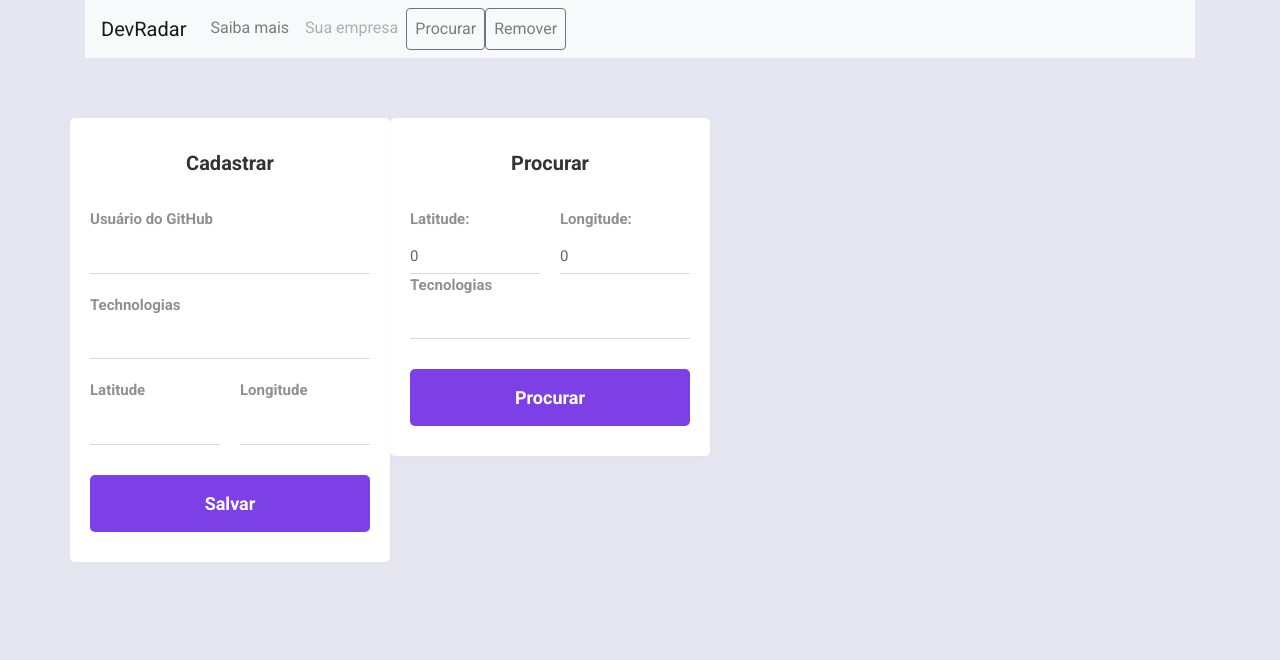
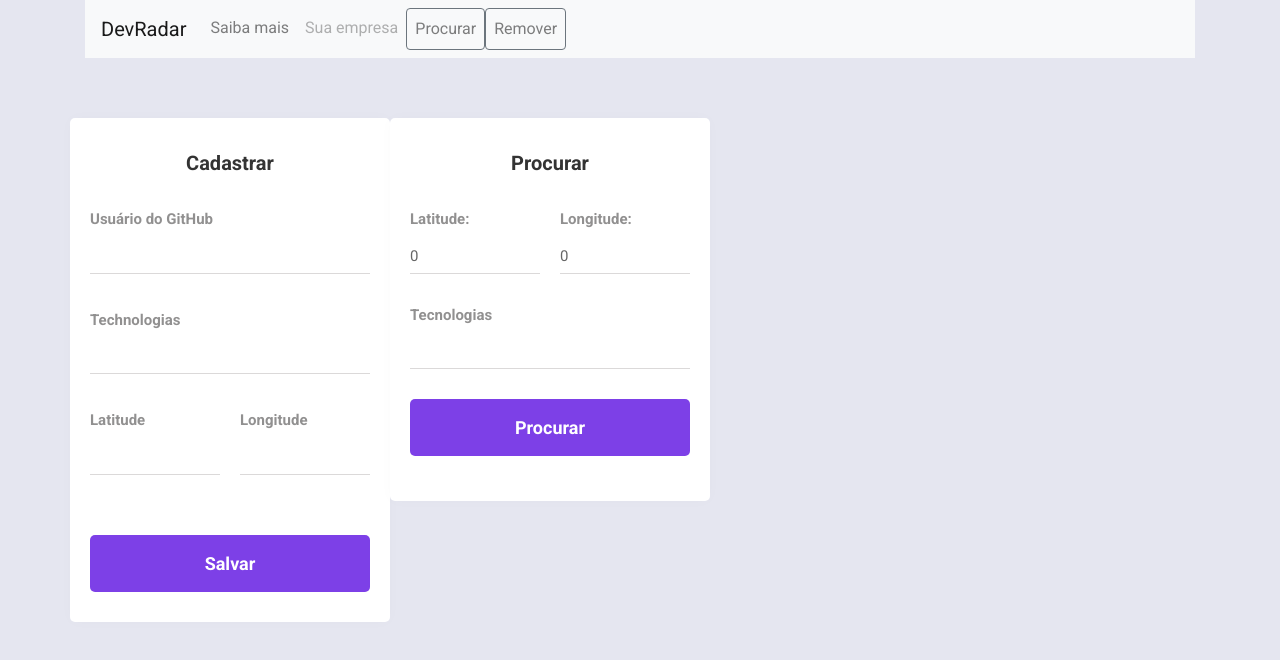
Before and after one commit to thiagojacinto/omnistack10-devRadar, a React (Create React App) app in the folder web/: page / in a window 1280 px wide. Shown: the top 660 px of the page. Built offline with nearby package versions, Linux system fonts and the light colour scheme; no server answers.

Commit message:
[fix] trying to keep `aside` together

```diff
--- a/web/src/styles/Sidebar.css
+++ b/web/src/styles/Sidebar.css
@@ -5,6 +5,11 @@ aside {
   background: #fff;
   box-shadow: 0 0 14px 0 rgba(0, 0, 0, 0.02);
   border-radius: 5px;
+}
+
+aside div {
+  padding-bottom: 15px;
+
 }
 
 aside strong {
```
